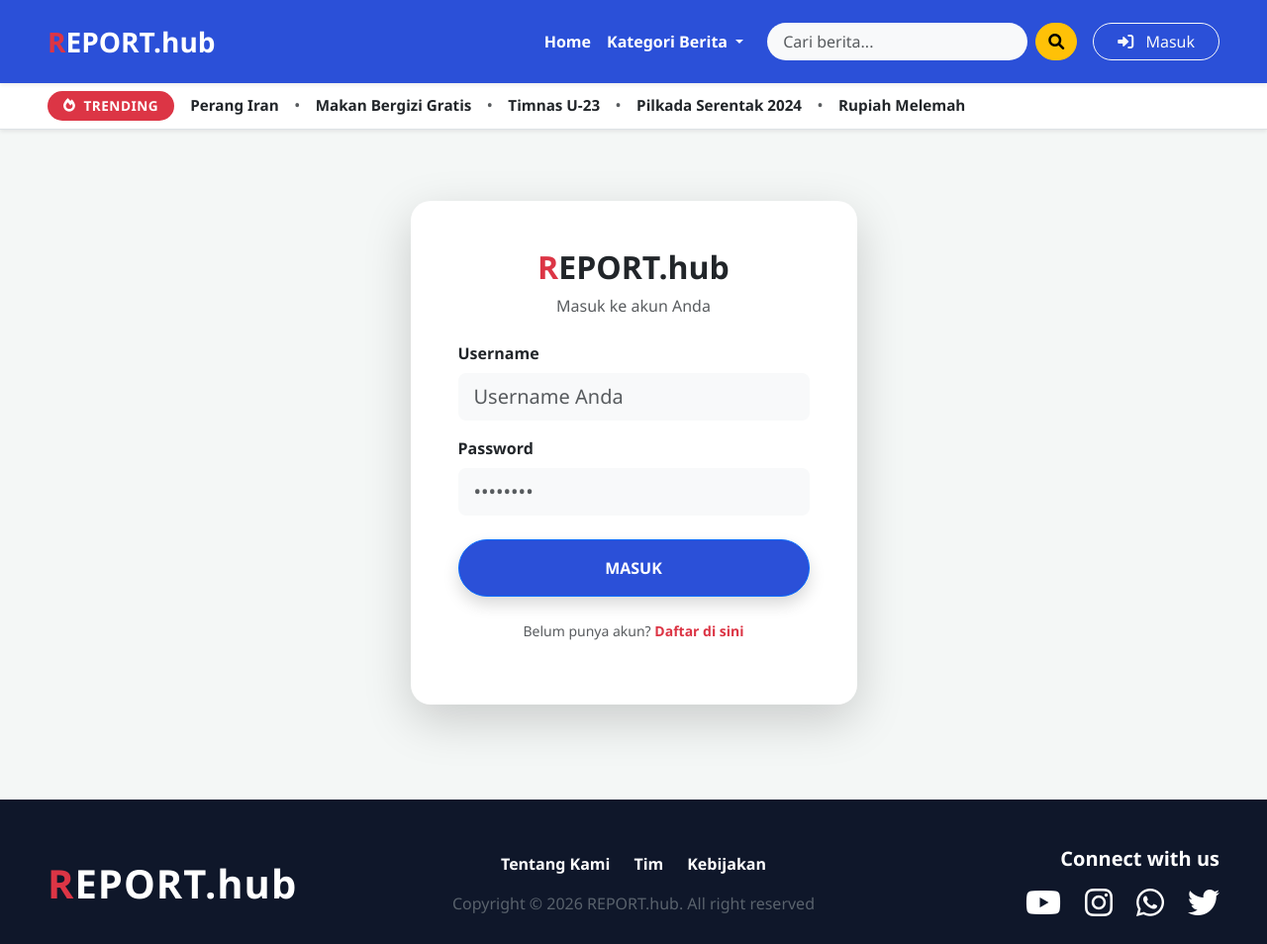
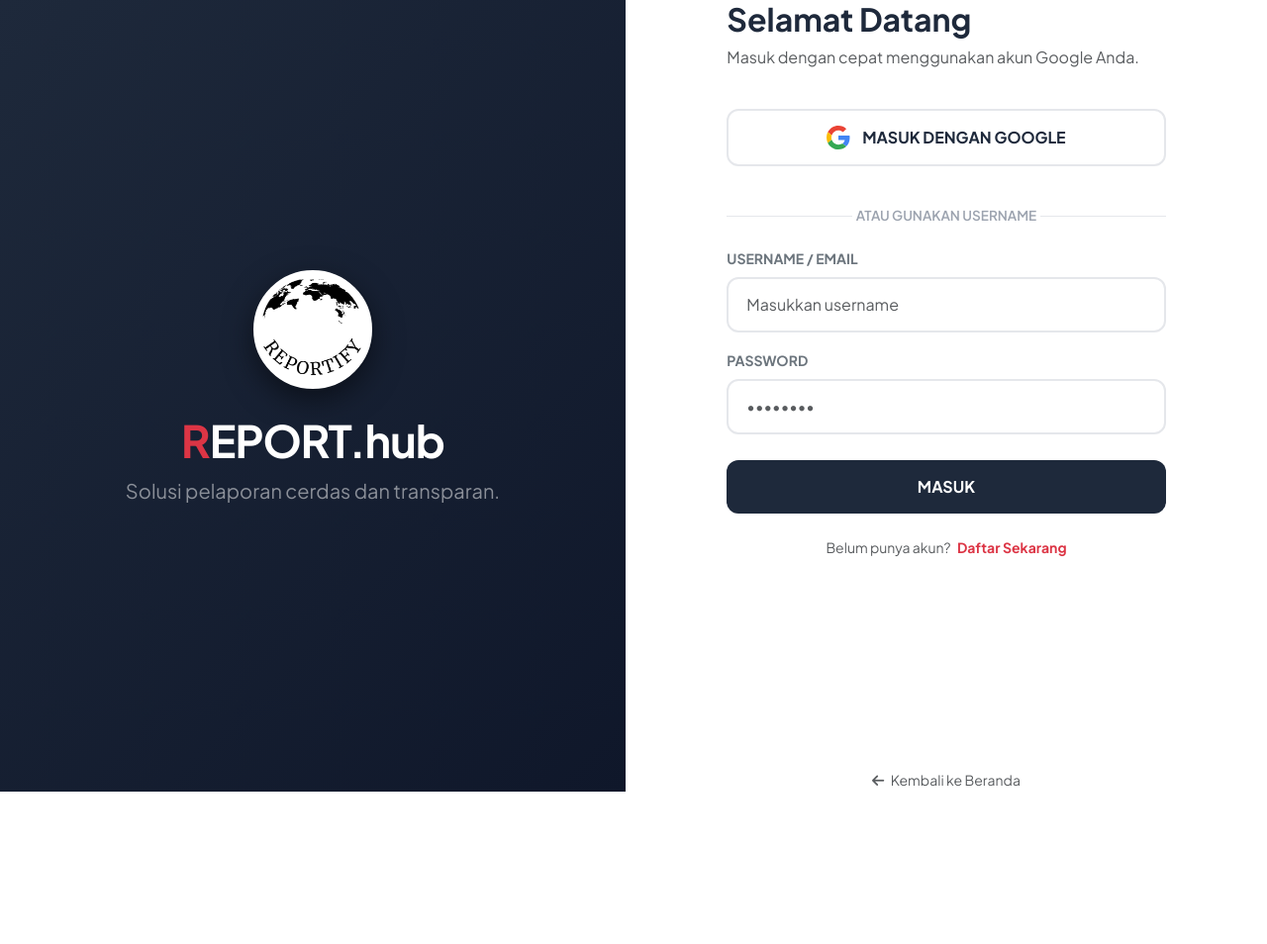
Before and after one commit to yadd-01/REPORTIFY, a Django app: page /accounts/login/ in a window 1280 px wide. Shown: the whole page at 99% size. After the commit the page ends 800 px from the top, so only its background shows below. Run offline with Django 5.2, Linux system fonts and the light colour scheme; some libraries are stand-ins or nearby versions.

Commit message:
menambah halaman login memakai OAuth (menyembunyikan secret keys dengan dotenv)

```diff
--- a/inti_proyek/urls.py
+++ b/inti_proyek/urls.py
@@ -6,7 +6,9 @@ from django.conf.urls.static import static
 urlpatterns = [
     path('admin/', admin.site.urls),
     path('', include('news.urls')), # Menyambungkan rute dari app news
-    path('accounts/', include('django.contrib.auth.urls')),
+
+    # URL untuk Allauth (Menggantikan login bawaan Django & menangani Google Login)
+    path('accounts/', include('allauth.urls')),
 ]
 
 # Tambahan agar gambar bisa tampil saat tahap pengembangan (server lokal)
--- /dev/null
+++ b/templates/account/login.html
@@ -0,0 +1,116 @@
+{% load static %}
+{% load socialaccount %}
+<!DOCTYPE html>
+<html lang="id">
+<head>
+    <meta charset="UTF-8">
+    <meta name="viewport" content="width=device-width, initial-scale=1.0">
+    <title>Login | REPORT.hub</title>
+    <link href="https://cdn.jsdelivr.net/npm/bootstrap@5.3.0/dist/css/bootstrap.min.css" rel="stylesheet">
+    <link rel="stylesheet" href="https://cdnjs.cloudflare.com/ajax/libs/font-awesome/6.4.0/css/all.min.css">
+    <link href="https://fonts.googleapis.com/css2?family=Plus+Jakarta+Sans:wght@400;600;700;800&display=swap" rel="stylesheet">
+
+    <style>
+        :root { --soft-bg: #f3f4f6; }
+        body { font-family: 'Plus Jakarta Sans', sans-serif; background-color: var(--soft-bg); margin: 0; height: 100vh; display: flex; }
+        .login-wrapper { display: flex; width: 100%; height: 100vh; }
+
+        /* SISI KIRI: BRANDING */
+        .brand-side {
+            flex: 1.2; background: linear-gradient(135deg, #1e293b 0%, #0f172a 100%);
+            display: flex; flex-direction: column; justify-content: center; align-items: center; color: white; padding: 50px; position: relative; overflow: hidden;
+        }
+        .logo-box {
+            width: 120px; height: 120px; background: white; border: 4px solid #ffffff; border-radius: 50%;
+            overflow: hidden; margin: 0 auto 25px; box-shadow: 0 10px 30px rgba(0,0,0,0.5); display: flex; align-items: center; justify-content: center;
+        }
+        .logo-box img { width: 100%; height: 100%; object-fit: cover; transform: scale(1.2); }
+        .brand-title { font-weight: 800; font-size: 2.8rem; letter-spacing: -1px; margin-bottom: 10px; }
+
+        /* SISI KANAN: FORM */
+        .form-side {
+            flex: 1; background: white; display: flex; flex-direction: column; justify-content: center; padding: 0 8%; box-shadow: -10px 0 30px rgba(0,0,0,0.05);
+        }
+        .login-header h2 { font-weight: 700; color: #1e293b; }
+
+        .form-control { border: 2px solid #e5e7eb; padding: 14px 18px; border-radius: 12px; font-size: 1rem; transition: all 0.3s; }
+        .form-control:focus { border-color: #ef4444; box-shadow: 0 0 0 4px rgba(239, 68, 68, 0.1); }
+
+        .btn-submit { background: #1e293b; border: none; padding: 15px; border-radius: 12px; font-weight: 700; color: white; transition: all 0.3s; margin-top: 10px; }
+        .btn-submit:hover { background: #e6e6e6; transform: translateY(-2px); }
+
+        /* TOMBOL GOOGLE */
+        .btn-google {
+            background: white; border: 2px solid #e5e7eb; padding: 15px; border-radius: 12px;
+            font-weight: 700; display: flex; align-items: center; justify-content: center;
+            transition: all 0.3s; width: 100%; text-decoration: none; color: #1e293b; margin-bottom: 20px;
+        }
+        .btn-google:hover { background: #f8fafc; border-color: #ef4444; transform: translateY(-3px); box-shadow: 0 10px 20px rgba(0,0,0,0.05); }
+        .btn-google img { width: 24px; margin-right: 12px; }
+
+        .divider { display: flex; align-items: center; text-align: center; margin: 20px 0; color: #9ca3af; font-size: 0.85rem; font-weight: 600; }
+        .divider::before, .divider::after { content: ''; flex: 1; border-bottom: 1px solid #e5e7eb; }
+        .divider:not(:empty)::before { margin-right: .25em; }
+        .divider:not(:empty)::after { margin-left: .25em; }
+
+        @media (max-width: 992px) { .brand-side { display: none; } .form-side { padding: 40px; } }
+    </style>
+</head>
+<body>
+
+    <div class="login-wrapper">
+        <div class="brand-side">
+            <div class="logo-box">
+                <img src="{% static 'logo.png' %}" alt="Logo" onerror="this.src='https://ui-avatars.com/api/?name=R+P&background=ef4444&color=fff'">
+            </div>
+            <h1 class="brand-title fw-bold"><span class="text-danger">R</span>EPORT.hub</h1>
+            <p class="text-white-50 fs-5">Solusi pelaporan cerdas dan transparan.</p>
+        </div>
+
+        <div class="form-side">
+            <div class="login-header mb-4">
+                <h2>Selamat Datang</h2>
+                <p class="text-muted">Masuk dengan cepat menggunakan akun Google Anda.</p>
+            </div>
+
+            <a href="{% provider_login_url 'google' %}" class="btn-google">
+    <svg version="1.1" xmlns="http://www.w3.org/2000/svg" viewBox="0 0 48 48" style="width: 24px; margin-right: 12px;">
+        <path fill="#EA4335" d="M24 9.5c3.54 0 6.71 1.22 9.21 3.6l6.85-6.85C35.9 2.38 30.47 0 24 0 14.62 0 6.51 5.38 2.56 13.22l7.98 6.19C12.43 13.72 17.74 9.5 24 9.5z"></path>
+        <path fill="#4285F4" d="M46.98 24.55c0-1.57-.15-3.09-.38-4.55H24v9.02h12.94c-.58 2.96-2.26 5.48-4.78 7.18l7.73 6c4.51-4.18 7.09-10.36 7.09-17.65z"></path>
+        <path fill="#FBBC05" d="M10.53 28.59c-.48-1.45-.76-2.99-.76-4.59s.27-3.14.76-4.59l-7.98-6.19C.92 16.46 0 20.12 0 24c0 3.88.92 7.54 2.56 10.78l7.97-6.19z"></path>
+        <path fill="#34A853" d="M24 48c6.48 0 11.93-2.13 15.89-5.81l-7.73-6c-2.15 1.45-4.92 2.3-8.16 2.3-6.26 0-11.57-4.22-13.47-9.91l-7.98 6.19C6.51 42.62 14.62 48 24 48z"></path>
+    </svg>
+    MASUK DENGAN GOOGLE
+</a>
+
+            <div class="divider">ATAU GUNAKAN USERNAME</div>
+
+            {% if form.errors %}
+                <div class="alert alert-danger border-0 rounded-3 small py-2"><i class="fas fa-exclamation-circle me-1"></i> Data tidak valid.</div>
+            {% endif %}
+
+            <form method="POST" action="{% url 'account_login' %}">
+                {% csrf_token %}
+                <div class="mb-3">
+                    <label class="form-label small fw-bold text-secondary">USERNAME / EMAIL</label>
+                    <input type="text" name="login" class="form-control" placeholder="Masukkan username" required>
+                </div>
+                <div class="mb-3">
+                    <label class="form-label small fw-bold text-secondary">PASSWORD</label>
+                    <input type="password" name="password" class="form-control" placeholder="••••••••" required>
+                </div>
+                <button type="submit" class="btn btn-submit w-100">MASUK</button>
+            </form>
+
+            <div class="text-center mt-4">
+                <p class="text-muted small">Belum punya akun? <a href="{% url 'account_signup' %}" class="text-danger fw-bold text-decoration-none ms-1">Daftar Sekarang</a></p>
+            </div>
+
+            <div class="mt-auto pt-3 text-center">
+                <a href="{% url 'beranda' %}" class="text-muted small text-decoration-none"><i class="fas fa-arrow-left me-1"></i> Kembali ke Beranda</a>
+            </div>
+        </div>
+    </div>
+
+</body>
+</html>
--- a/templates/base.html
+++ b/templates/base.html
@@ -27,11 +27,12 @@
 </head>
 <body>
 
-    <nav class="navbar navbar-expand-lg navbar-dark py-3 mb-0 shadow-sm sticky-top">
+    <nav class="navbar navbar-expand-lg navbar-dark py-3 mb-4 shadow-sm sticky-top">
         <div class="container-fluid px-4 px-lg-5">
             <a class="navbar-brand fw-bold fs-3 text-white" href="/">
                 <span class="text-danger">R</span>EPORT.hub
             </a>
+
             <button class="navbar-toggler" type="button" data-bs-toggle="collapse" data-bs-target="#navbarNav">
                 <span class="navbar-toggler-icon"></span>
             </button>
@@ -41,10 +42,10 @@
                     <li class="nav-item"><a class="nav-link text-white" href="{% url 'beranda' %}">Home</a></li>
 
                     <li class="nav-item dropdown">
-                        <a class="nav-link dropdown-toggle text-white" href="#" id="kategoriDropdown" role="button" data-bs-toggle="dropdown">
+                        <a class="nav-link dropdown-toggle text-white" href="#" id="kategoriDropdown" role="button" data-bs-toggle="dropdown" aria-expanded="false">
                             Kategori Berita
                         </a>
-                        <ul class="dropdown-menu shadow border-0">
+                        <ul class="dropdown-menu shadow border-0" aria-labelledby="kategoriDropdown">
                             {% for kat in daftar_kategori %}
                                 <li><a class="dropdown-item fw-bold text-dark" href="{% url 'beranda' %}?kategori={{ kat.nama }}">{{ kat.nama }}</a></li>
                             {% empty %}
@@ -57,7 +58,7 @@
 
                     <li class="nav-item ms-lg-3 my-2 my-lg-0">
                         <form action="{% url 'beranda' %}" method="GET" class="d-flex">
-                            <input class="form-control rounded-pill bg-light border-0 px-3" type="search" placeholder="Cari berita..." name="q" value="{{ request.GET.q }}">
+                            <input class="form-control rounded-pill bg-light border-0 px-3" type="search" placeholder="Cari berita..." name="q" value="{{ request.GET.q|default:'' }}">
                             <button class="btn btn-warning rounded-pill ms-2 fw-bold" type="submit">
                                 <i class="fas fa-search"></i>
                             </button>
@@ -66,30 +67,34 @@
 
                     {% if user.is_authenticated %}
                         <li class="nav-item dropdown ms-lg-3">
-                        <a class="nav-link dropdown-toggle text-white d-flex align-items-center" href="#" id="userDropdown" data-bs-toggle="dropdown">
-                             <div class="bg-danger rounded-circle d-inline-flex align-items-center justify-content-center me-2" style="width: 30px; height: 30px; font-size: 0.8rem;">
+                            <a class="nav-link dropdown-toggle text-white fw-bold d-flex align-items-center" href="#" id="userDropdown" role="button" data-bs-toggle="dropdown">
+                                <div class="bg-danger rounded-circle d-inline-flex align-items-center justify-content-center me-2" style="width: 32px; height: 32px; font-size: 0.8rem;">
                                     {{ user.username|slice:":1"|upper }}
                                 </div>
                                 {{ user.username }}
                             </a>
                             <ul class="dropdown-menu dropdown-menu-end shadow border-0">
-                            <li><a class="dropdown-item" href="/admin" target="_blank">Admin Panel</a></li>
+                                {% if user.is_staff %}
+                                    <li><a class="dropdown-item" href="/admin" target="_blank"><i class="fas fa-user-shield me-2"></i> Panel Admin</a></li>
                                     <li><hr class="dropdown-divider"></li>
+                                {% endif %}
                                 <li>
-                                <form action="{% url 'logout' %}" method="post" class="d-inline">
+                                    <form action="{% url 'account_logout' %}" method="post" class="d-inline">
                                         {% csrf_token %}
-                                    <button type="submit" class="dropdown-item text-danger">Keluar</button>
+                                        <button type="submit" class="dropdown-item text-danger"><i class="fas fa-sign-out-alt me-2"></i> Keluar</button>
                                     </form>
                                 </li>
                             </ul>
                         </li>
                     {% else %}
-                    <li class="nav-item ms-lg-3">
-                        <a class="btn btn-outline-light rounded-pill px-4" href="{% url 'login' %}">
-                            <i class="fas fa-sign-in-alt me-2"></i> Masuk
-                        </a>
+                        <li class="nav-item ms-lg-3 mt-2 mt-lg-0">
+                            <a class="nav-link text-white fw-bold" href="{% url 'account_login' %}">Masuk</a>
+                        </li>
+                        <li class="nav-item ms-lg-2 mt-2 mt-lg-0">
+                            <a class="btn btn-danger rounded-pill px-4 fw-bold shadow-sm" href="{% url 'account_signup' %}">Daftar</a>
                         </li>
                     {% endif %}
+
                 </ul>
             </div>
         </div>
@@ -112,6 +117,17 @@
                 <a href="#" class="text-dark text-decoration-none trending-link text-nowrap">Rupiah Melemah</a>
             </div>
         </div>
+    </div>
+
+    <div class="container-fluid px-4 px-lg-5">
+        {% if messages %}
+            {% for message in messages %}
+                <div class="alert alert-{{ message.tags }} alert-dismissible fade show shadow-sm" role="alert">
+                    {{ message }}
+                    <button type="button" class="btn-close" data-bs-dismiss="alert" aria-label="Close"></button>
+                </div>
+            {% endfor %}
+        {% endif %}
     </div>
 
     {% block content %}{% endblock %}
--- a/templates/registration/login.html
+++ /dev/null
@@ -1,37 +0,0 @@
-{% extends 'base.html' %}
-
-{% block content %}
-<div class="container py-5">
-    <div class="row justify-content-center">
-        <div class="col-md-5">
-            <div class="card border-0 shadow-lg" style="border-radius: 20px;">
-                <div class="card-body p-5">
-                    <div class="text-center mb-4">
-                        <h2 class="fw-bold"><span class="text-danger">R</span>EPORT.hub</h2>
-                        <p class="text-muted">Masuk ke akun Anda</p>
-                    </div>
-
-                    <form method="post">
-                        {% csrf_token %}
-                        <div class="mb-3">
-                            <label class="form-label fw-bold">Username</label>
-                            <input type="text" name="username" class="form-control form-control-lg bg-light border-0" placeholder="Username Anda" required>
-                        </div>
-                        <div class="mb-4">
-                            <label class="form-label fw-bold">Password</label>
-                            <input type="password" name="password" class="form-control form-control-lg bg-light border-0" placeholder="••••••••" required>
-                        </div>
-                        <button type="submit" class="btn btn-primary w-100 py-3 fw-bold rounded-pill shadow" style="background-color: #2b50d8;">
-                            MASUK
-                        </button>
-                    </form>
-
-                    <div class="text-center mt-4">
-                        <p class="small text-muted">Belum punya akun? <a href="{% url 'register' %}" class="text-danger fw-bold text-decoration-none">Daftar di sini</a></p>
-                    </div>
-                </div>
-            </div>
-        </div>
-    </div>
-</div>
-{% endblock %}
```
Also changed, not shown: inti_proyek/settings.py (+63 -2 lines), news/views.py (+23 -1 lines), templates/account/signup.html (added, +104 -0 lines), templates/socialaccount/signup.html (added, +184 -0 lines), db.sqlite3, static/logo.png (added). Lines whose indentation alone changed are shown as unchanged.
